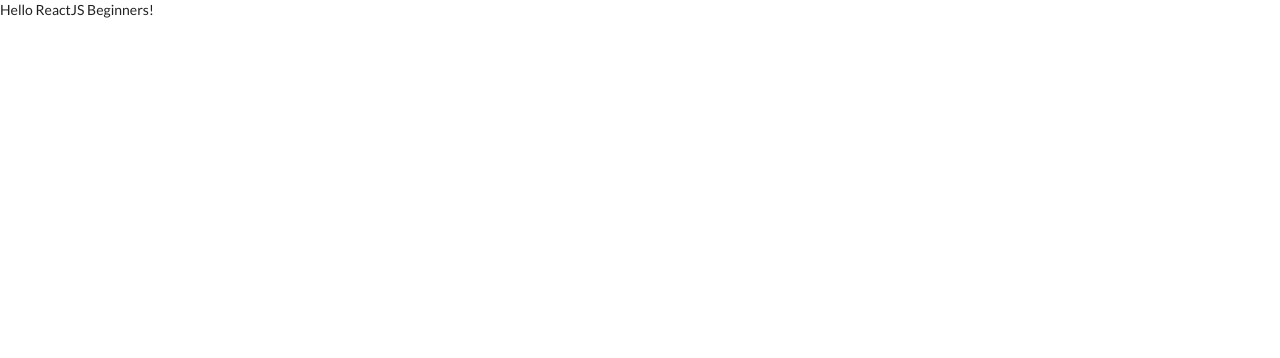
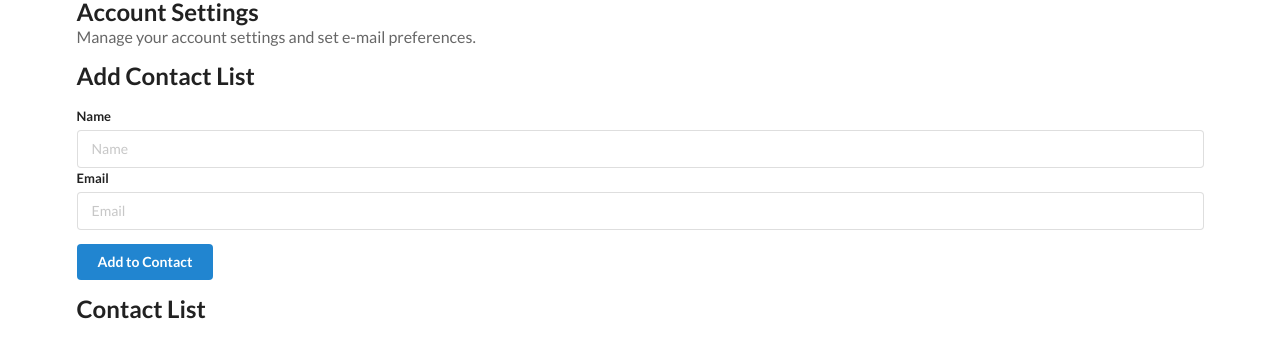
Before and after one commit to suthaharan/react2021_noob, a React (Create React App) app in the folder contactlistapp/: page / in a window 1280 px wide. Shown: the top 358 px of the page. Built offline with nearby package versions, Linux system fonts and the light colour scheme.

Commit message:
building a basic form

```diff
--- a/contactlistapp/src/components/AddContact.js
+++ b/contactlistapp/src/components/AddContact.js
@@ -0,0 +1,22 @@
+import React from 'react';
+
+class AddContact extends React.Component{
+    render(){
+        return (
+            <div className="ui main">
+                <h2>Add Contact List</h2>
+                <form className="ui form">
+                    <div className="field">
+                        <label>Name</label>
+                        <input type="text" name="name" placeholder="Name" />
+                        <label>Email</label>
+                        <input type="email" name="name" placeholder="Email" />
+                    </div>
+                    <button className="ui button blue">Add to Contact</button>
+                </form>
+            </div>
+        );
+    }
+}
+
+export default AddContact;
--- a/contactlistapp/src/components/App.js
+++ b/contactlistapp/src/components/App.js
@@ -1,8 +1,16 @@
+import React from "react";
 import './App.css';
+import Header from "./Header";
+import AddContact from "./AddContact";
+import ContactList from "./ContactList";
 
 function App() {
   return (
-    <div>Hello ReactJS Beginners!</div>
+    <div className="ui container">
+      <Header />
+      <AddContact />
+      <ContactList />
+    </div>
   );
 }
 
--- a/contactlistapp/src/components/ContactList.js
+++ b/contactlistapp/src/components/ContactList.js
@@ -0,0 +1,11 @@
+import React from "react";
+// Create a functional component
+const ContactList = () => {
+    return (
+        <div className="ui celled list">
+                <h2>Contact List</h2>
+        </div>
+    );
+}
+
+export default ContactList;
--- a/contactlistapp/src/components/Header.js
+++ b/contactlistapp/src/components/Header.js
@@ -0,0 +1,12 @@
+import React from "react";
+// Create a functional component
+const Header = () => {
+    return (
+        <h2 className="ui header">
+           Account Settings
+           <div className="sub header">Manage your account settings and set e-mail preferences.</div>
+        </h2>
+    );
+}
+
+export default Header;
```
